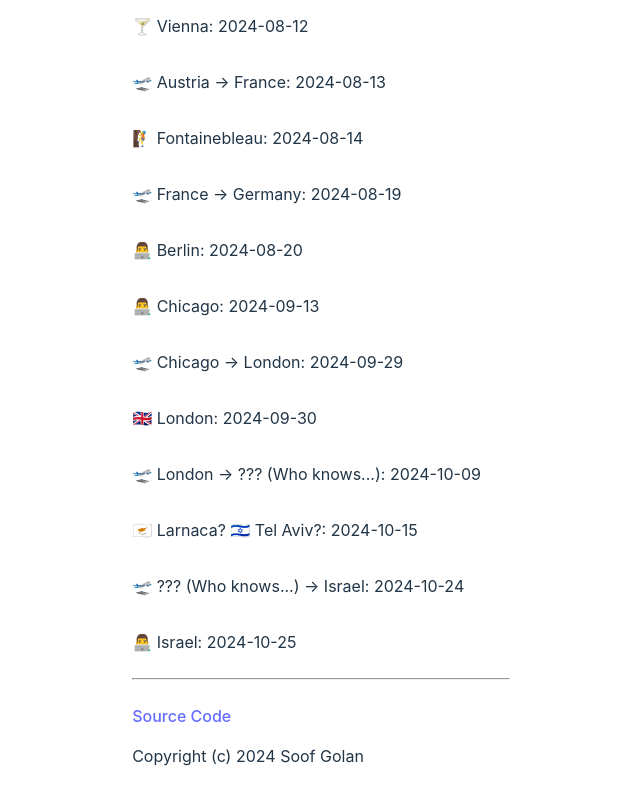
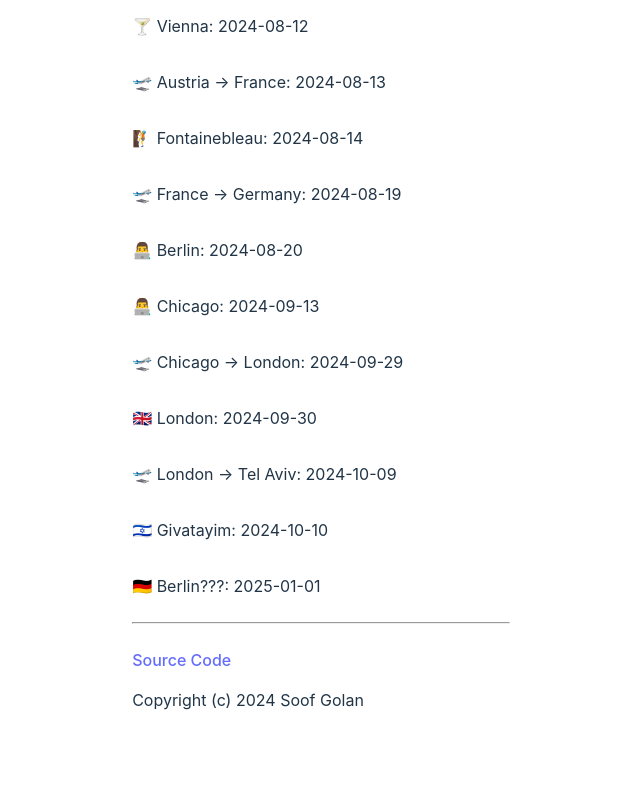
Before and after one commit to soof-golan/whereis.soofgolan.com, a React (Vite) app: page / in a window 1280 px wide. Shown: the part 1474-2274 px from the top of the page, without its empty margins (319-959 px from the left). After the commit the page ends 2218 px from the top, so only its background shows below. Built offline with nearby package versions, Linux system fonts and the light colour scheme.

Commit message:
Update App.tsx

```diff
--- a/src/App.tsx
+++ b/src/App.tsx
@@ -97,21 +97,17 @@ const schedule: Schedule = [
         date: moment('2024-09-30')
     },
     {
-        location: "🛫 London -> ??? (Who knows...)",
+        location: "🛫 London -> Tel Aviv",
         date: moment('2024-10-09')
     },
     {
-        location: "🇨🇾 Larnaca? 🇮🇱 Tel Aviv?",
-        date: moment('2024-10-15')
+        location: "🇮🇱 Givatayim",
+        date: moment('2024-10-10')
     },
     {
-        location: "🛫 ??? (Who knows...) -> Israel",
-        date: moment('2024-10-24')
+        location: "🇩🇪 Berlin???",
+        date: moment('2025-01-01')
     },
-    {
-        location: "👨‍💻 Israel",
-        date: moment('2024-10-25')
-    }
 ];
 
 function App() {
```
